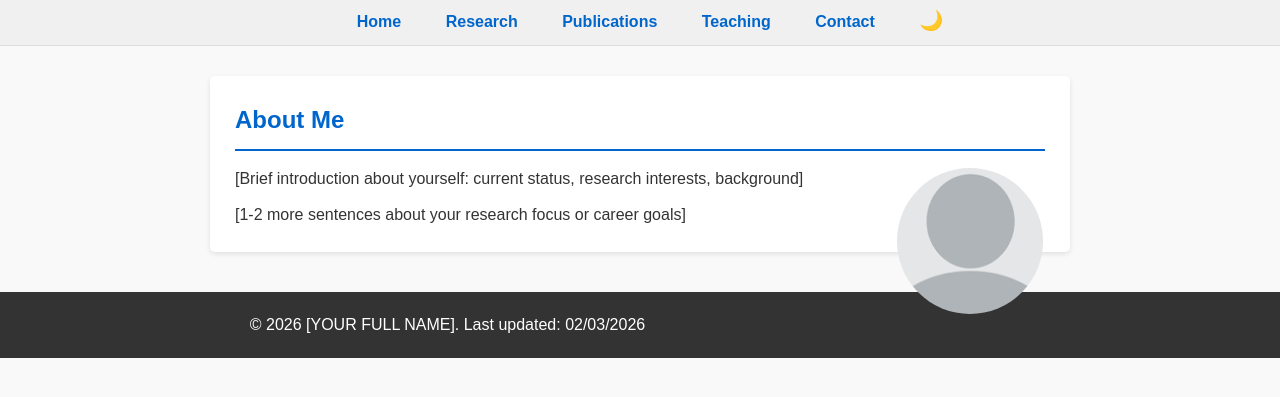
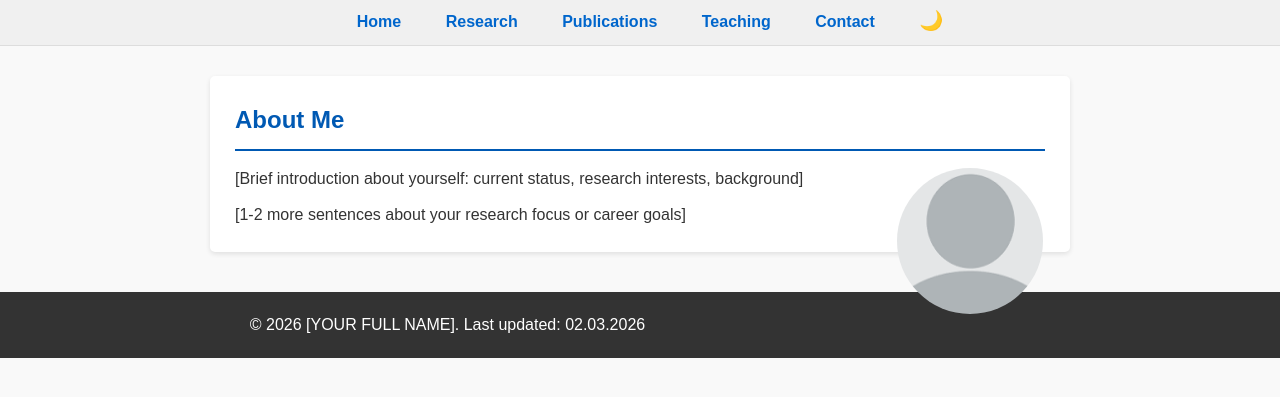
Before and after one commit to matthias-pfeifer/matthias-pfeifer.github.io, a Jekyll site: the page built from index.html, in a window 1280 px wide. Shown: the part 139-536 px from the top of the page. Built offline with Jekyll 4.4.1, drawn with Linux system fonts in a browser that asks for light colours.

Commit message:
Simplyfied footer last updated date, and clean up

```diff
--- a/_includes/footer.html
+++ b/_includes/footer.html
@@ -1,3 +1,3 @@
 <footer>
-    <p>&copy; 2026 {{ site.title }}. Last updated: <span class="last-mod"></span></p>
+    <p>&copy; 2026 {{ site.title }}. Last updated: 02.03.2026</p>
 </footer>
--- a/_layouts/default.html
+++ b/_layouts/default.html
@@ -38,7 +38,6 @@
     </main>
 
     {% include footer.html %}
-    <script src="/assets/js/lastupdate.js"></script>
     <script src="/assets/js/theme.js"></script>
 </body>
 </html>
--- a/assets/css/style.css
+++ b/assets/css/style.css
@@ -9,6 +9,7 @@
     --border-color: #ddd;
     --link-color: #0066cc;
     --link-hover: #0055aa;
+    --heading-color: #0059b3;
     --footer-bg: #333;
     --footer-text: #fff;
     --pic-border: transparent;
@@ -26,6 +27,7 @@
     --border-color: #333;
     --link-color: #80c0ff;
     --link-hover: #aedfff;
+    --heading-color: #5fa3d6;
     --footer-bg: #1e1e1e;
     --footer-text: #e0e0e0;
     --pic-border: #444;
@@ -104,9 +106,9 @@ section {
 }
 
 section h2 {
-    color: var(--link-color);
+    color: var(--heading-color);
     margin-bottom: 15px;
-    border-bottom: 2px solid var(--link-color);
+    border-bottom: 2px solid var(--heading-color);
     padding-bottom: 10px;
 }
 
--- a/assets/js/lastupdate.js
+++ /dev/null
@@ -1,10 +0,0 @@
-// single source for the "last updated" date
-// edit the value below and it will appear on every page
-const lastUpdate = "02/03/2026";
-
-// fill all elements with class "last-mod" on load
-window.addEventListener('DOMContentLoaded', () => {
-    document.querySelectorAll('.last-mod').forEach(el => {
-        el.textContent = lastUpdate;
-    });
-});
```
Also changed, not shown: Portrait2.png (added).
